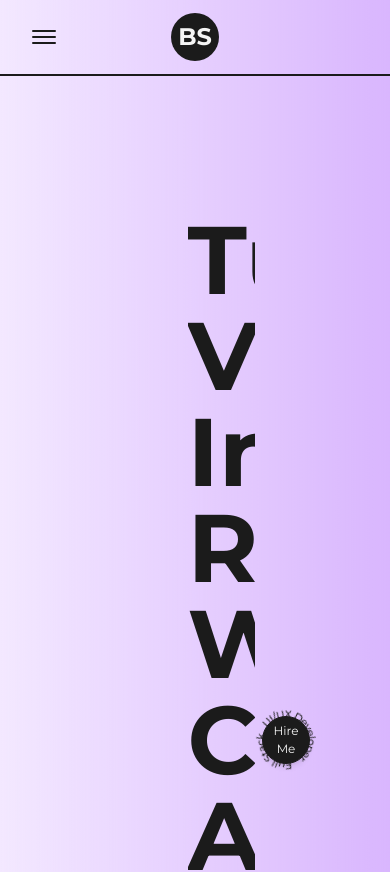
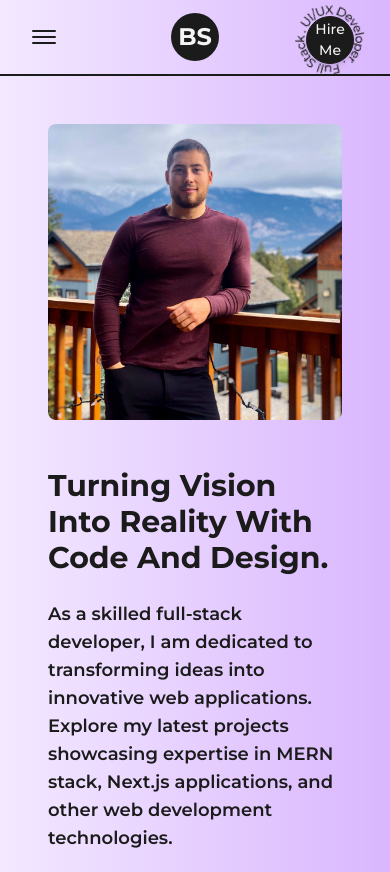
Before and after one commit to CodeOnTheWall/improved-portfolio, a Next.js app: page / in a window 390 px wide. Shown: the top 872 px of the page. Built offline with nearby package versions, Linux system fonts and the light colour scheme.

Commit message:
fixed responsiveness on main page.

```diff
--- a/app/[components]/HeaderAndFooter/HireMe.tsx
+++ b/app/[components]/HeaderAndFooter/HireMe.tsx
@@ -6,13 +6,16 @@ import Link from "next/link";
 // Components
 import { CircularTextIcon } from "../Icons";
 
-export default function HireMe() {
+interface HireMeProps {
+  className: string;
+}
+
+export default function HireMe({ className }: HireMeProps) {
   return (
     <div
-      className=" fixed md:absolute right-14 bottom-14 flex items-center justify-center overflow-hidden
-    md:-top-2 md:bottom-auto"
+      className={`${className} flex items-center justify-center overflow-hidden`}
     >
-      <div className=" w-24 md:w-48 h-auto flex items-center justify-center">
+      <div className=" w-28 lg:w-48 h-auto flex items-center justify-center">
         <CircularTextIcon
           className=" fill-dark dark:fill-light animate-spin-slow
         "
@@ -20,7 +23,7 @@ export default function HireMe() {
         <Link
           href="/contact"
           className=" flex items-center justify-center absolute left-1/2 top-1/2 -translate-x-1/2 -translate-y-1/2 bg-dark text-light
-           shadow-md border border-solid border-dark w-12 h-12 md:w-20 md:h-20 rounded-full text-[12px] md:font-semibold
+           shadow-md border border-solid border-dark w-12 h-12 lg:w-20 lg:h-20 rounded-full text-[14px] lg:font-bold
            hover:bg-light hover:text-dark
            dark:bg-light dark:text-dark hover:dark:bg-dark hover:dark:text-light hover:dark:border-light
             text-center"
--- a/app/[components]/HeaderAndFooter/NavBar.tsx
+++ b/app/[components]/HeaderAndFooter/NavBar.tsx
@@ -13,6 +13,7 @@ import { LinkedInIcon, GitHubIcon } from "../Icons";
 // React
 import { useState } from "react";
 import ThemeSwitcher from "../Hooks/useThemeSwitcher";
+import HireMe from "./HireMe";
 
 export default function NavBar() {
   const [isHamburgerOpen, setIsHamburgerOpen] = useState(false);
@@ -84,6 +85,7 @@ bg-dark/90 dark:bg-light/75 rounded-lg backdrop-blur-md py-32"
           }`}
         />
       </button>
+      <HireMe className="absolute lg:hidden -top-4 right-1" />
 
       <div className="hidden lg:flex w-full justify-between items-center">
         <nav>
--- a/app/[components]/Layout/Layout.tsx
+++ b/app/[components]/Layout/Layout.tsx
@@ -1,17 +1,21 @@
 import React, { ReactNode } from "react";
+import HireMe from "../HeaderAndFooter/HireMe";
+import TransitionEffect from "../Motion/TransitionEffect";
 
 type LayoutProps = {
   children: ReactNode;
-  className: String;
+  className?: String;
 };
 
-export default function Layout({
-  children,
-  className,
-}: LayoutProps): JSX.Element {
+export default function Layout({ children, className }: LayoutProps) {
   return (
-    <main className={`${className} flex w-full p-32 md:p-24 lg:p-16 sm:p-12`}>
+    <main
+      className={`${className} flex w-full min-h-screen p-12 md:p-24 lg:p-32
+      text-dark dark:bg-dark dark:text-light `}
+    >
+      <TransitionEffect />
       {children}
+      <HireMe className="hidden lg:flex lg:fixed lg:right-14 lg:bottom-14" />
     </main>
   );
 }
--- a/app/[components]/Motion/AnimatedText.tsx
+++ b/app/[components]/Motion/AnimatedText.tsx
@@ -32,21 +32,20 @@ const singleWord = {
   },
 };
 
-export default function AnimatedText({
-  text,
-  className,
-}: {
+interface AnimatedTextProps {
   text: string;
-  className?: string;
-}) {
+  className: string;
+}
+
+export default function AnimatedText({ text, className }: AnimatedTextProps) {
   return (
     <div
       className="w-full mx-auto py-2 items-center justify-center text-center overflow-hidden
      sm:p-0"
     >
       <motion.h1
-        className={`${className} w-full text-dark dark:text-light font-bold capitalize text-8xl
-        lg:text-6xl md:text-5xl `}
+        className={`${className} w-full text-dark dark:text-light font-bold capitalize
+      text-3xl md:text-5xl lg:text-6xl`}
         // telling the variants to use initial from quote, and animate from quote
         variants={quote}
         initial="initial"
--- a/app/about/page.tsx
+++ b/app/about/page.tsx
@@ -40,13 +40,8 @@ const Statistic = ({ value, label }: StatisticProps) => {
 
 export default function About() {
   return (
-    <>
-      <TransitionEffect />
     <Layout className=" flex-col !pt-16 items-center justify-center dark:text-light dark:bg-dark">
-        <AnimatedText
-          text="Passion Fuels Purpose!"
-          className=" mb-16 sm:mb-8 "
-        />
+      <AnimatedText text="Passion Fuels Purpose!" className=" mb-16 sm:mb-8 " />
       <div className="grid w-full grid-cols-8 gap-16 sm:gap-8">
         <div
           className=" col-span-3 xl:col-span-4 flex flex-col items-start justify-start
@@ -57,17 +52,17 @@ export default function About() {
           </h2>
           <p className=" font-medium">
             As a software developer, I am deeply passionate about tackling
-              complex problems with creative solutions. With two years of
-              hands-on experience in the field, I recognized the power of
-              software to make a global impact and set out to create
-              applications that solve real-world issues. Driven by a background
-              in systems thinking, I relish the challenge of developing websites
-              and applications that transcend borders and connect people
-              worldwide. Having honed my skills through various projects,
-              including those for clients, I am confident in my ability to
-              deliver exceptional results. It brings me immense satisfaction to
-              bring my clients' visions to life by conceptualizing their ideas
-              and utilizing my technical expertise to make them a reality.
+            complex problems with creative solutions. With two years of hands-on
+            experience in the field, I recognized the power of software to make
+            a global impact and set out to create applications that solve
+            real-world issues. Driven by a background in systems thinking, I
+            relish the challenge of developing websites and applications that
+            transcend borders and connect people worldwide. Having honed my
+            skills through various projects, including those for clients, I am
+            confident in my ability to deliver exceptional results. It brings me
+            immense satisfaction to bring my clients' visions to life by
+            conceptualizing their ideas and utilizing my technical expertise to
+            make them a reality.
           </p>
         </div>
 
@@ -101,6 +96,5 @@ export default function About() {
       <Experience />
       <Education />
     </Layout>
-    </>
   );
 }
--- a/app/contact/page.tsx
+++ b/app/contact/page.tsx
@@ -14,8 +14,6 @@ export const metadata: Metadata = {
 
 export default function Contact() {
   return (
-    <>
-      <TransitionEffect />
     <Layout className="dark:bg-dark flex-col min-h-screen !pt-16">
       <AnimatedText
         text="Let's Talk"
@@ -23,6 +21,5 @@ export default function Contact() {
       />
       <ContactMeForm />
     </Layout>
-    </>
   );
 }
--- a/app/layout.tsx
+++ b/app/layout.tsx
@@ -4,7 +4,6 @@ import { montserrat } from "./fonts";
 // Components
 import NavBar from "./[components]/HeaderAndFooter/NavBar";
 import Footer from "./[components]/HeaderAndFooter/Footer";
-import HireMe from "./[components]/HeaderAndFooter/HireMe";
 
 // Providers
 import Providers from "./providers/providers";
@@ -20,7 +19,6 @@ export default function RootLayout({ children }: RootLayoutProps) {
         <Providers>
           <NavBar />
           {children}
-          <HireMe />
           <Footer />
         </Providers>
       </body>
--- a/app/page.tsx
+++ b/app/page.tsx
@@ -3,7 +3,6 @@ import me2 from "../public/me/me2.jpg";
 
 // Components
 import AnimatedText from "./[components]/Motion/AnimatedText";
-import TransitionEffect from "./[components]/Motion/TransitionEffect";
 import { LinkArrowIcon } from "./[components]/Icons";
 import Layout from "./[components]/Layout/Layout";
 
@@ -19,11 +18,8 @@ export const metadata = {
 
 export default function page() {
   return (
-    <>
-      <TransitionEffect />
-      <Layout className="items-center text-dark min-h-screen dark:bg-dark dark:text-light">
-        <div className="flex lg:flex-col sm:space-y-4 items-center justify-evenly w-full ">
-          <div className=" w-1/3 md:w-full">
+    <Layout className=" gap-y-10 lg:gap-y-0 flex-col lg:flex-row items-center justify-evenly">
+      <div className=" w-full md:w-1/2 xl:w-1/3">
         <Image
           priority
           src={me2}
@@ -32,11 +28,11 @@ export default function page() {
           // hence lg and lower is hidden, until md, then md and lower its inline block
           // inline-bloc, will make div containing Image behave like inline-block container,
           // this means it will be sized based on its content, i.e. md:w-full
-              className=" w-full h-auto rounded-lg md:inline-block lg:hidden "
+          className=" w-full h-auto rounded-lg inline-block "
         />
       </div>
       {/* align items affects all items in container, while self-center is the div itself */}
-          <div className="w-1/2 flex flex-col items-center self-center lg:w-full lg:text-center">
+      <div className=" w-full lg:w-1/2 flex flex-col items-center self-center  lg:text-center">
         <AnimatedText
           text="Turning Vision Into Reality With Code And Design."
           className=" !text-left lg:!text-center "
@@ -44,8 +40,8 @@ export default function page() {
         <p className=" my-4 text-lg font-semibold md:text-sm">
           As a skilled full-stack developer, I am dedicated to transforming
           ideas into innovative web applications. Explore my latest projects
-              showcasing expertise in MERN stack, Next.js applications, and
-              other web development technologies.
+          showcasing expertise in MERN stack, Next.js applications, and other
+          web development technologies.
         </p>
         <div className=" flex items-center self-start mt-2 lg:self-center">
           <Link
@@ -69,8 +65,6 @@ export default function page() {
           </Link>
         </div>
       </div>
-        </div>
     </Layout>
-    </>
   );
 }
--- a/app/projects/page.tsx
+++ b/app/projects/page.tsx
@@ -175,8 +175,6 @@ const Project = ({
 
 export default function Projects() {
   return (
-    <>
-      <TransitionEffect />
     <Layout className="flex-col dark:bg-dark !pt-16">
       <AnimatedText
         text="Always Imagining."
@@ -311,6 +309,5 @@ export default function Projects() {
         />
       </div>
     </Layout>
-    </>
   );
 }
```
Lines whose indentation alone changed are shown as unchanged.
